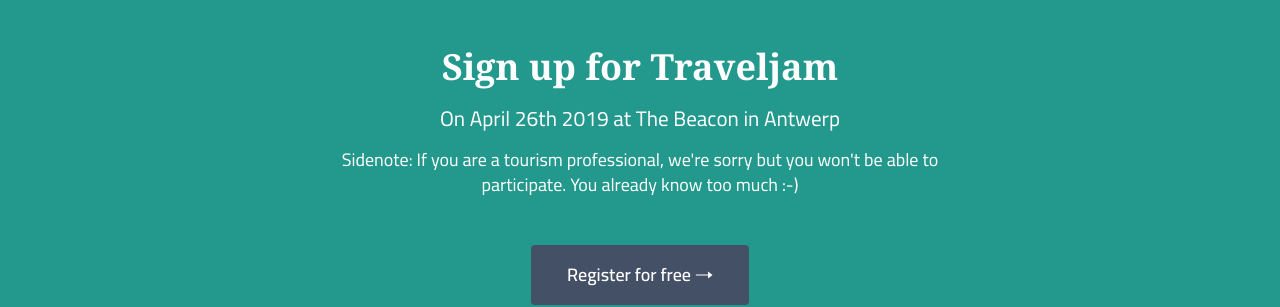
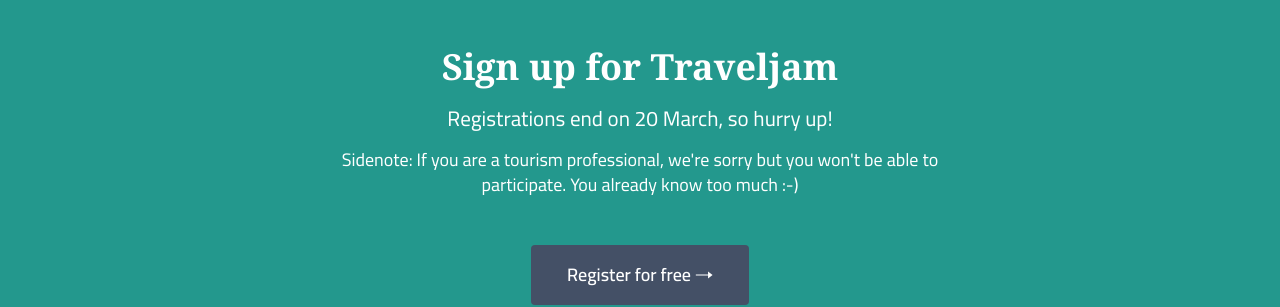
Before and after one commit to nerdlab-be/traveljam, a Jekyll site: the page built from _pages/index.markdown, in a window 1280 px wide and 900 px high, scrolled down 5045 px. Shown: the part 184-491 px from the top of the window. Built offline with Jekyll 4.4.1, drawn with Linux system fonts in a browser that asks for light colours.

Commit message:
Added the end date for registration

```diff
--- a/_pages/index.markdown
+++ b/_pages/index.markdown
@@ -82,7 +82,7 @@
   title: "The Coaches"
 subscribe:
   title: "Sign up for Traveljam"
-  para: "On April 26th 2019 at The Beacon in Antwerp"
+  para: "Registrations end on 20 March, so hurry up!"
   subpara: "Sidenote: If you are a tourism professional, we're sorry but you won't be able to participate. You already know too much :-)"
   link: "Register for free"
   linkHref: "/register/"
```
